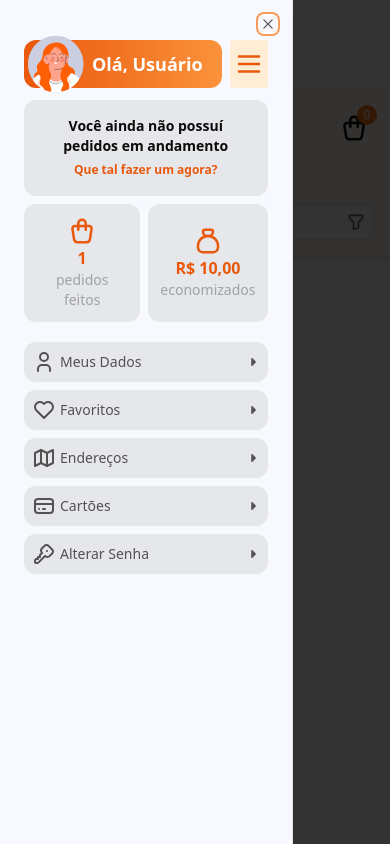
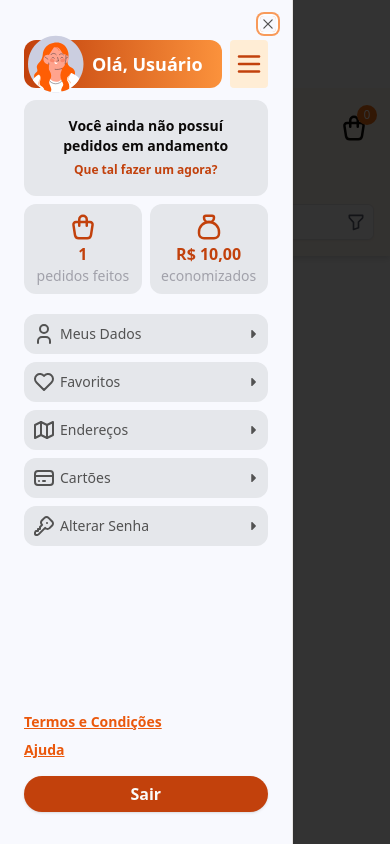
Before and after one commit to IReFoodI/Front-end, a React (Vite) app: page / in a window 390 px wide. Both pictures are taken after a click on the element 34 px from the left and 127 px from the top of the page. Built offline with nearby package versions, Linux system fonts and the light colour scheme.

Commit message:
feat: adding to mobile profile sheet the footer links and logout button

```diff
--- a/src/ui/components/header/profileSheet/ContainerStatus.jsx
+++ b/src/ui/components/header/profileSheet/ContainerStatus.jsx
@@ -4,10 +4,10 @@ export function ContainerStatus({ containerIcon, content, title }) {
   return (
     <Link
       to="/"
-      className="flex w-full flex-col items-center justify-center rounded-xl bg-gray-200 p-3 text-center"
+      className="flex w-full flex-col items-center justify-center rounded-xl bg-gray-200 p-2 text-center"
     >
       {containerIcon}
-      <p className="text-base font-semibold text-orange-600">{content}</p>
+      <p className="text-base font-semibold text-orange-700">{content}</p>
       <p className="text-sm text-zinc-400">{title}</p>
     </Link>
   )
--- a/src/ui/components/header/profileSheet/ProfileSheet.jsx
+++ b/src/ui/components/header/profileSheet/ProfileSheet.jsx
@@ -12,15 +12,18 @@ import { Link } from "react-router-dom"
 
 import { ProfileImagePlaceholder } from "@/ui/assets/ProfileImgePlaceholder"
 
+import { Button } from "../../ui/button"
 import { SheetClose } from "../../ui/sheet"
 import { ContainerStatus } from "./ContainerStatus"
 import { InformationButton } from "./InformationButton"
+import { StyledLink } from "./StyledLink"
 
 export function ProfileSheet() {
   return (
+    <div className="flex h-full flex-col justify-between">
       <div className="flex flex-col gap-3">
         <div className="mt-4 flex justify-between gap-2">
-        <div className="z-1 flex h-12 w-full items-center justify-start rounded-xl bg-gradient-to-r from-orange-600 to-orange-400">
+          <div className="z-1 flex h-12 w-full items-center justify-start rounded-xl bg-gradient-to-r from-orange-700 to-orange-400">
             <ProfileImagePlaceholder className="z-2 m-1 w-14" />
             <h1 className="m-1 text-lg font-semibold leading-5 text-white">
               Olá, Usuário
@@ -28,7 +31,7 @@ export function ProfileSheet() {
           </div>
 
           <SheetClose className="cursor-pointer rounded-sm bg-orange-100 p-1 md:hidden">
-          <IconMenu2 className="m-auto text-orange-600" size={30} />
+            <IconMenu2 className="m-auto text-orange-700" size={30} />
           </SheetClose>
         </div>
 
@@ -38,7 +41,7 @@ export function ProfileSheet() {
             <h2 className="text-sm font-semibold leading-5">
               Você ainda não possuí pedidos em andamento
             </h2>
-          <Link to="/" className="text-xs font-semibold text-orange-600">
+            <Link to="/" className="text-xs font-semibold text-orange-700">
               Que tal fazer um agora?
             </Link>
           </div>
@@ -46,7 +49,7 @@ export function ProfileSheet() {
           <div className="m-2 flex w-full justify-between gap-2">
             <ContainerStatus
               containerIcon={
-              <IconShoppingBag size={30} className="text-orange-600" />
+                <IconShoppingBag size={30} className="text-orange-700" />
               }
               content="1"
               title="pedidos feitos"
@@ -54,7 +57,7 @@ export function ProfileSheet() {
 
             <ContainerStatus
               containerIcon={
-              <IconMoneybag size={30} className="text-orange-600" />
+                <IconMoneybag size={30} className="text-orange-700" />
               }
               content="R$ 10,00"
               title="economizados"
@@ -94,5 +97,16 @@ export function ProfileSheet() {
           />
         </div>
       </div>
+
+      <div className="mb-2 flex flex-col gap-4">
+        <div className="flex flex-col gap-2">
+          <StyledLink path={`/`} text={`Termos e Condições`} />
+          <StyledLink path={`/`} text={`Ajuda`} />
+        </div>
+        <Button className="w-full bg-orange-700 text-base font-semibold">
+          Sair
+        </Button>
+      </div>
+    </div>
   )
 }
--- /dev/null
+++ b/src/ui/components/header/profileSheet/StyledLink.jsx
@@ -0,0 +1,9 @@
+import { Link } from "react-router-dom"
+
+export function StyledLink({ path, text }) {
+  return (
+    <Link to={path} className="text-sm font-semibold text-orange-600 underline">
+      {text}
+    </Link>
+  )
+}
--- a/src/ui/components/ui/button.jsx
+++ b/src/ui/components/ui/button.jsx
@@ -21,7 +21,7 @@ const buttonVariants = cva(
         link: "text-primary underline-offset-4 hover:underline",
       },
       size: {
-        default: "h-9 px-4 py-2",
+        default: "h-9 px-4 py-2 rounded-3xl",
         sm: "h-8 rounded-md px-3 text-xs",
         lg: "h-10 rounded-md px-8",
         icon: "h-9 w-9",
```
Lines whose indentation alone changed are shown as unchanged.
